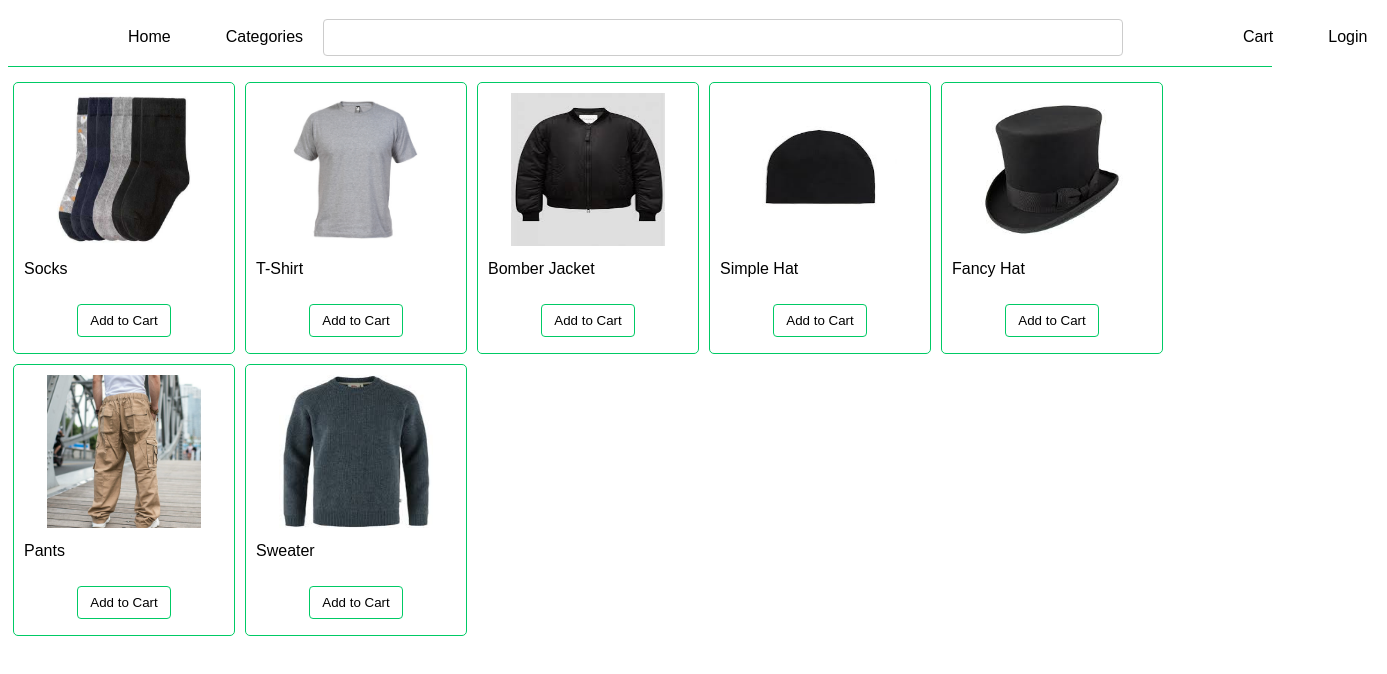
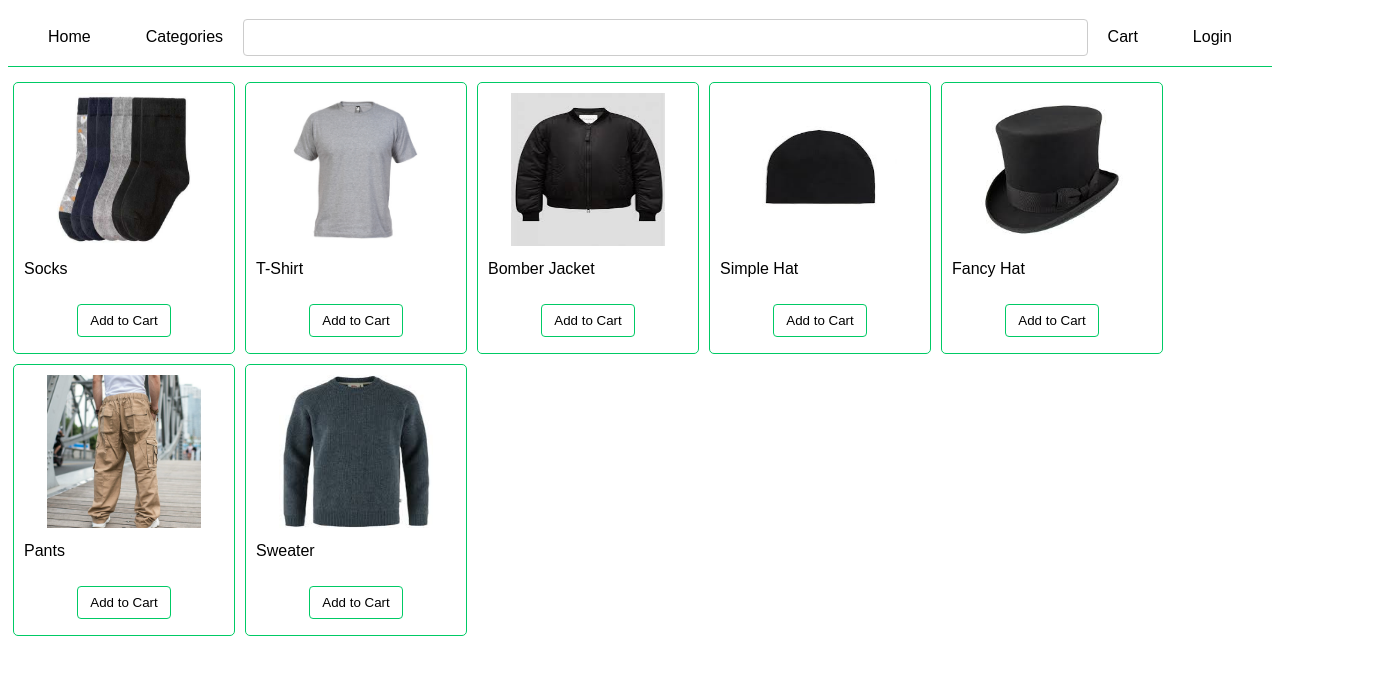
Before and after one commit to DeDKiK/shop, a React app: page / in a window 1280 px wide. Shown: the top 674 px of the page, 1387 px wide, since content can reach past the window. Built offline with nearby package versions, Linux system fonts and the light colour scheme.

Commit message:
update navbar styles for improved layout and spacing

```diff
--- a/src/AppComponents/navbar/navbarStyle.module.css
+++ b/src/AppComponents/navbar/navbarStyle.module.css
@@ -3,22 +3,15 @@
   justify-content: space-between;
   align-items: center;
   background: #fff;
-  padding: 10px 0;
+  padding: 10px 20px;
   border-bottom: 1px solid #00ca65;
 }
 
-/* LEFT */
-.navleft {
-  display: flex;
-  gap: 15px;
-  margin-left: 100px;
-}
-
-/* RIGHT */
+.navleft,
 .navRight {
   display: flex;
   gap: 15px;
-  margin-right: 100px;
+  align-items: center;
 }
 
 /* LINK STYLE */
@@ -30,8 +23,8 @@
   cursor: pointer;
   padding: 10px 20px;
 
-  text-decoration: none; /*Link */
-  color: inherit; /*Link */
+  text-decoration: none;
+  color: inherit;
   font-family: "Arial", sans-serif;
 
   display: inline-flex;
@@ -48,12 +41,20 @@
 }
 
 /* SEARCH */
+.navSearch {
+  flex: 1;
+  min-width: 180px;
+  max-width: 1000px;
+  display: flex;
+}
+
 .navSearch input[type="search"] {
+  width: 100%;
   padding: 10px;
   border: 1px solid #ccc;
   border-radius: 4px;
-  margin-right: 100px;
-  width: 800px;
+  /* margin-right: 100px; */
+  flex: 1;
 }
 
 .navbar input[type="search"]:focus {
```
